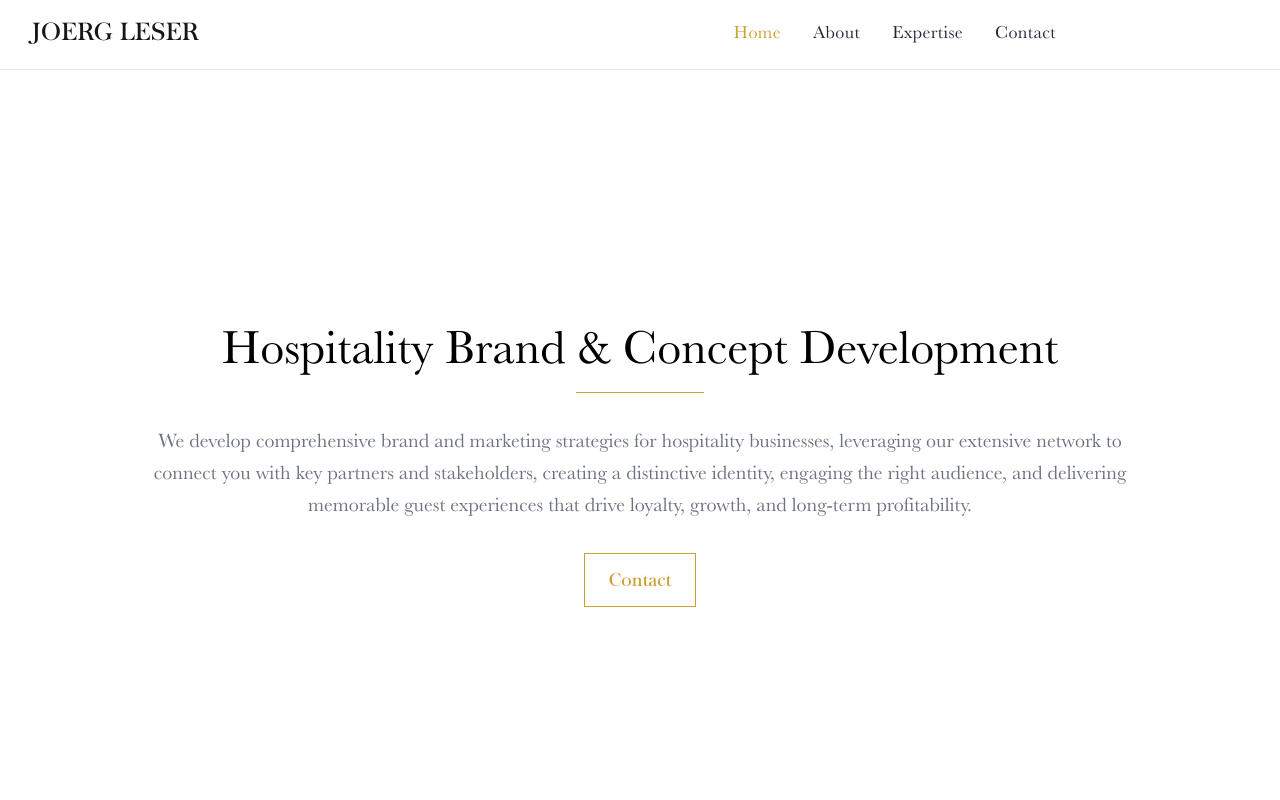
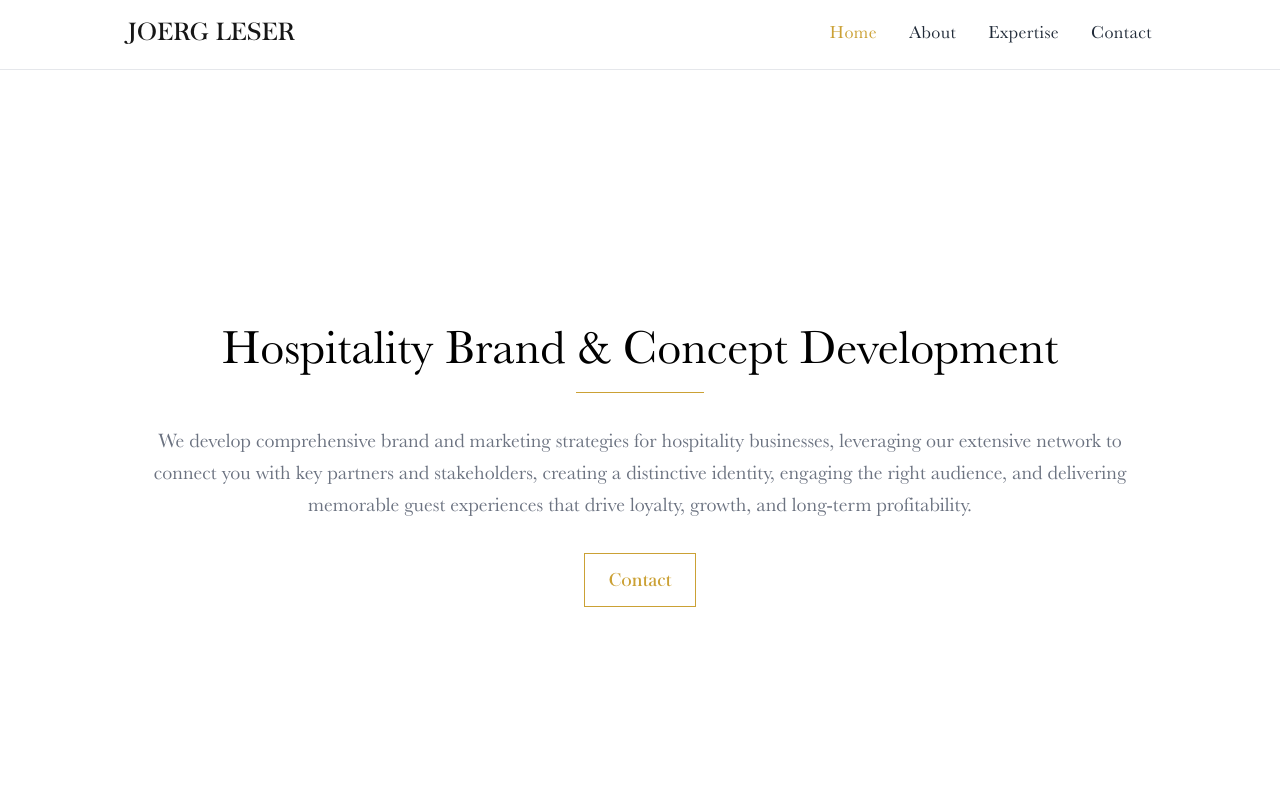
Before and after one commit to ahbrault/joerg-leser, a Next.js app: page / in a window 1280 px wide. Shown: the top 800 px of the page. Built offline with nearby package versions, Linux system fonts and the light colour scheme.

Commit message:
Fix style header

```diff
--- a/src/components/Header.tsx
+++ b/src/components/Header.tsx
@@ -71,8 +71,8 @@
 
     return (
         <header className='flex border-b bg-white min-h-[70px] tracking-wide z-50 w-full fixed top-0 left-0'>
-            <div className="container px-6 mx-auto pt-4">
-                <div className='flex items-center justify-between w-full max-w-5xl'>
+            <div className="container px-6 pt-4">
+                <div className='flex items-center mx-auto justify-between w-full max-w-5xl'>
                     {/* Logo */}
                     <Link
                         href={navLinks[0].href}
```
